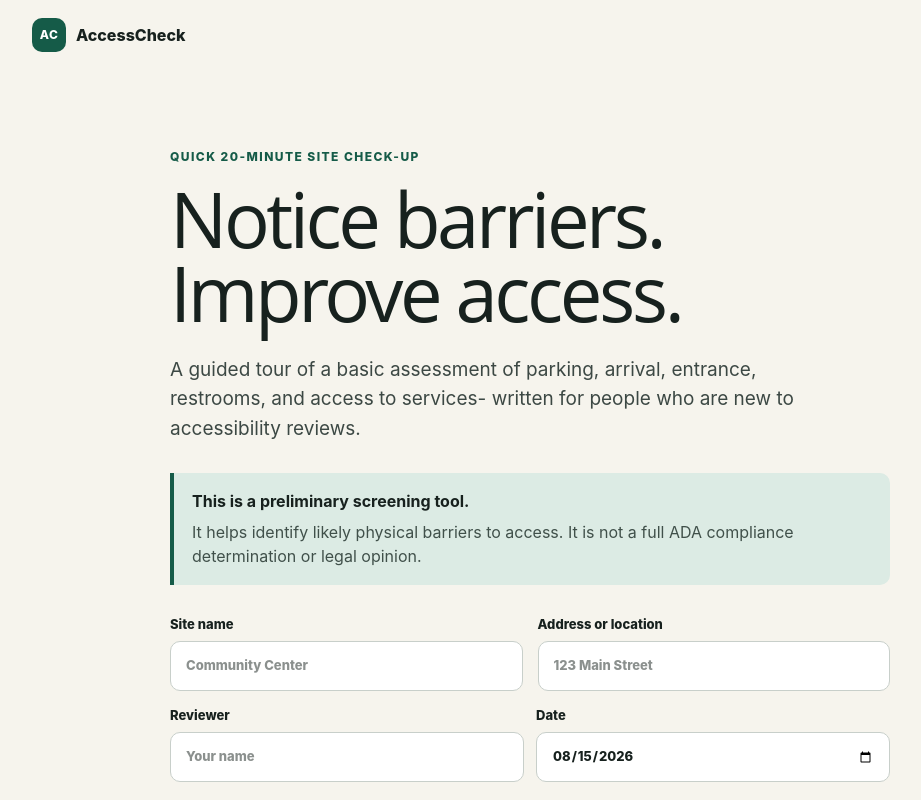
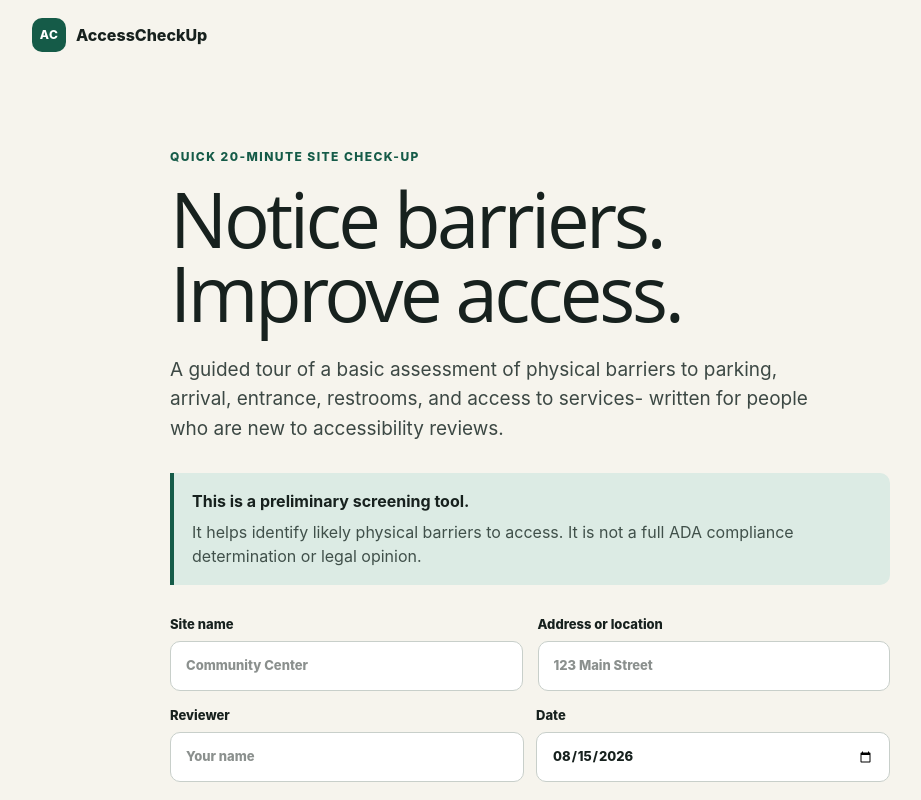
Before and after one commit to mendwell/accesscheck, a Next.js app: page / in a window 1280 px wide. Shown: the top 800 px of the page, without its empty margins (110-1031 px from the left). Built offline with nearby package versions, Linux system fonts and the light colour scheme.

Commit message:
Update page.tsx
fixed page title and minor copyedits

```diff
--- a/app/page.tsx
+++ b/app/page.tsx
@@ -122,7 +122,7 @@ export default function Home() {
   return (
     <main>
       <header className="topbar">
-        <button className="brand" onClick={() => setScreen("welcome")} aria-label="AccessCheck home"><span>AC</span> AccessCheck</button>
+        <button className="brand" onClick={() => setScreen("welcome")} aria-label="AccessCheckUp home"><span>AC</span> AccessCheckUp</button>
         {screen !== "welcome" && <button className="textButton" onClick={reset}>New check</button>}
       </header>
 
@@ -130,7 +130,7 @@ export default function Home() {
         <section className="welcome">
           <div className="eyebrow">QUICK 20-MINUTE SITE CHECK-UP</div>
           <h1>Notice barriers.<br />Improve access.</h1>
-          <p className="lede">A guided tour of a basic assessment of parking, arrival, entrance, restrooms, and access to services- written for people who are new to accessibility reviews.</p>
+          <p className="lede">A guided tour of a basic assessment of physical barriers to parking, arrival, entrance, restrooms, and access to services- written for people who are new to accessibility reviews.</p>
           <div className="notice"><strong>This is a preliminary screening tool.</strong><span>It helps identify likely physical barriers to access. It is not a full ADA compliance determination or legal opinion.</span></div>
           <div className="siteForm">
             <label>Site name<input value={site.name} onChange={(e) => setSite({ ...site, name: e.target.value })} placeholder="Community Center" /></label>
```
